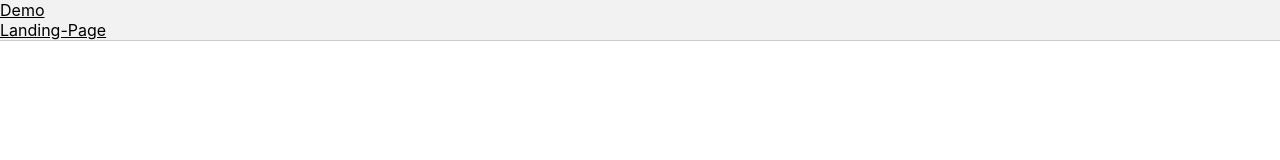
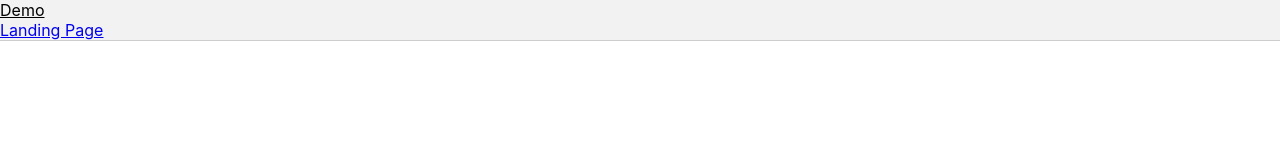
Before and after one commit to OmarMutd/Cross-Chat, a React (Create React App) app: page /SignInPage in a window 1280 px wide. Shown: the top 160 px of the page. Built offline with nearby package versions, Linux system fonts and the light colour scheme.

Commit message:
added additional routes

```diff
--- a/package.json
+++ b/package.json
@@ -6,10 +6,14 @@
     "@testing-library/jest-dom": "^4.2.4",
     "@testing-library/react": "^9.5.0",
     "@testing-library/user-event": "^7.2.1",
+    "query-string": "^6.11.1",
     "react": "^16.13.1",
     "react-dom": "^16.13.1",
+    "react-emoji": "^0.5.0",
     "react-router-dom": "^5.1.2",
-    "react-scripts": "3.4.0"
+    "react-scripts": "3.4.0",
+    "react-scroll-to-bottom": "^1.3.2",
+    "socket.io-client": "^2.3.0"
   },
   "scripts": {
     "start": "react-scripts start",
--- a/src/App/App.js
+++ b/src/App/App.js
@@ -16,9 +16,9 @@ function App() {
       <div className="App">
        <Switch>
        <Route exact path='/' component={LandingPage}/>
-       <Route exact path='/SignInPage' component={SignInPage}/>
-       <Route exact path='/ChatPage' component={ChatPage}/>
-       <Route exact path='/CreateAnAccount' component={CreateAnAccount}/>
+       <Route path='/SignInPage' component={SignInPage}/>
+       <Route path='/ChatPage' component={ChatPage}/>
+       <Route path='/CreateAnAccount' component={CreateAnAccount}/>
        <Route component={PageDoesNotExist}/>
        </Switch>
       </div>
--- a/src/ChatPage/ChatPage.js
+++ b/src/ChatPage/ChatPage.js
@@ -1,4 +1,5 @@
 import React, { Component } from 'react'
+import { Link } from 'react-router-dom';
 import  './ChatPage.css'
 
 export class ChatPage extends Component {
@@ -7,7 +8,9 @@ export class ChatPage extends Component {
             <div>
                 <nav>
                     <ul className='navbar'>
-                        <li className='log-out'> Log Out </li>
+                        <li className='log-out'>
+                        <Link to="/SignInPage">Log Out</Link>
+                             </li>
                         <li class='dark-mode'> Enable Dark Mode</li>
                     </ul>
                 </nav>
@@ -30,20 +33,8 @@ export class ChatPage extends Component {
                     <label for="message">Enter message here:</label><br/>
                     <input type="text" id="message" name="message"/><br/>
 
-
-
                     </form>
-
                 </div>
-
-
-
-
-
-
-
-
-
             </div>
         )
     }
--- a/src/SignInPage/SignInPage.js
+++ b/src/SignInPage/SignInPage.js
@@ -9,8 +9,13 @@ export class SignInPage extends Component {
 
     <nav >
         <ul className='navbar'>
+
         <li className='demo'> Demo</li> <br/>
-        <li className='landing'>Landing-Page</li>
+
+        <li className='landing'>
+        <Link to="/">Landing Page</Link>
+        </li>
+
         </ul>
     </nav>
 
```
Also changed, not shown: 1 other file (tests, documents, lock files or other folders).
